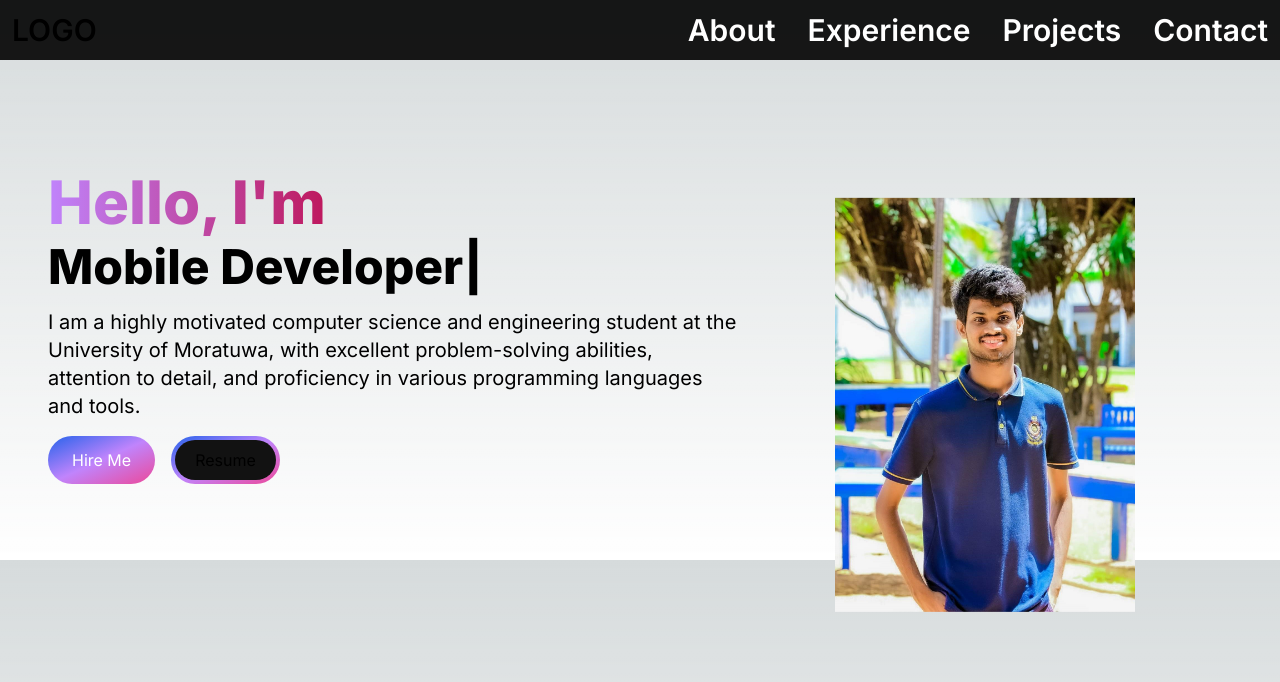
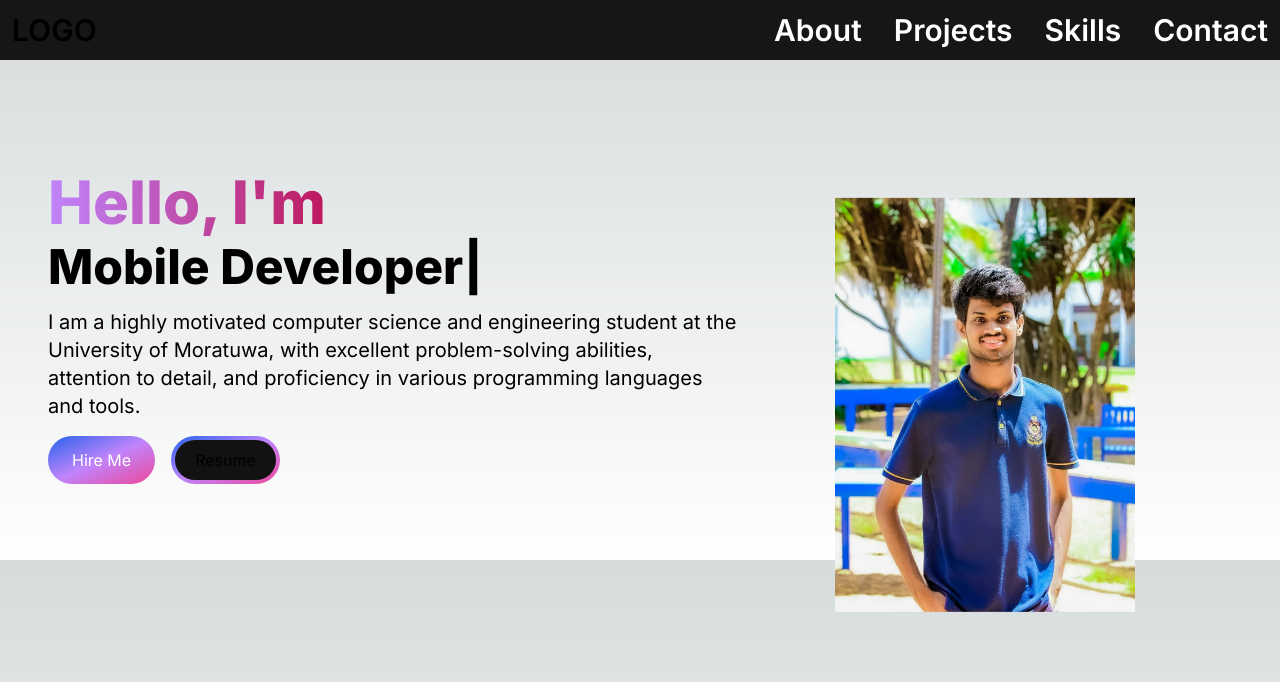
Before and after one commit to SithikaGuruge/Portfolio-My, a Next.js app in the folder my-portfolio/: page / in a window 1280 px wide. Shown: the top 682 px of the page. Built offline with nearby package versions, Linux system fonts and the light colour scheme.

Commit message:
navbar updated

```diff
--- a/my-portfolio/src/app/components/Navbar.jsx
+++ b/my-portfolio/src/app/components/Navbar.jsx
@@ -9,8 +9,9 @@ import MenuItems from "./MenuItems";
 
 const navLinks = [
   { href: "#about", name: "About" },
-  { href: "#experience", name: "Experience" },
+
   { href: "#projects", name: "Projects" },
+  { href: "#skills", name: "Skills" },
   { href: "#contact", name: "Contact" },
 ];
 const Navbar = () => {
```
